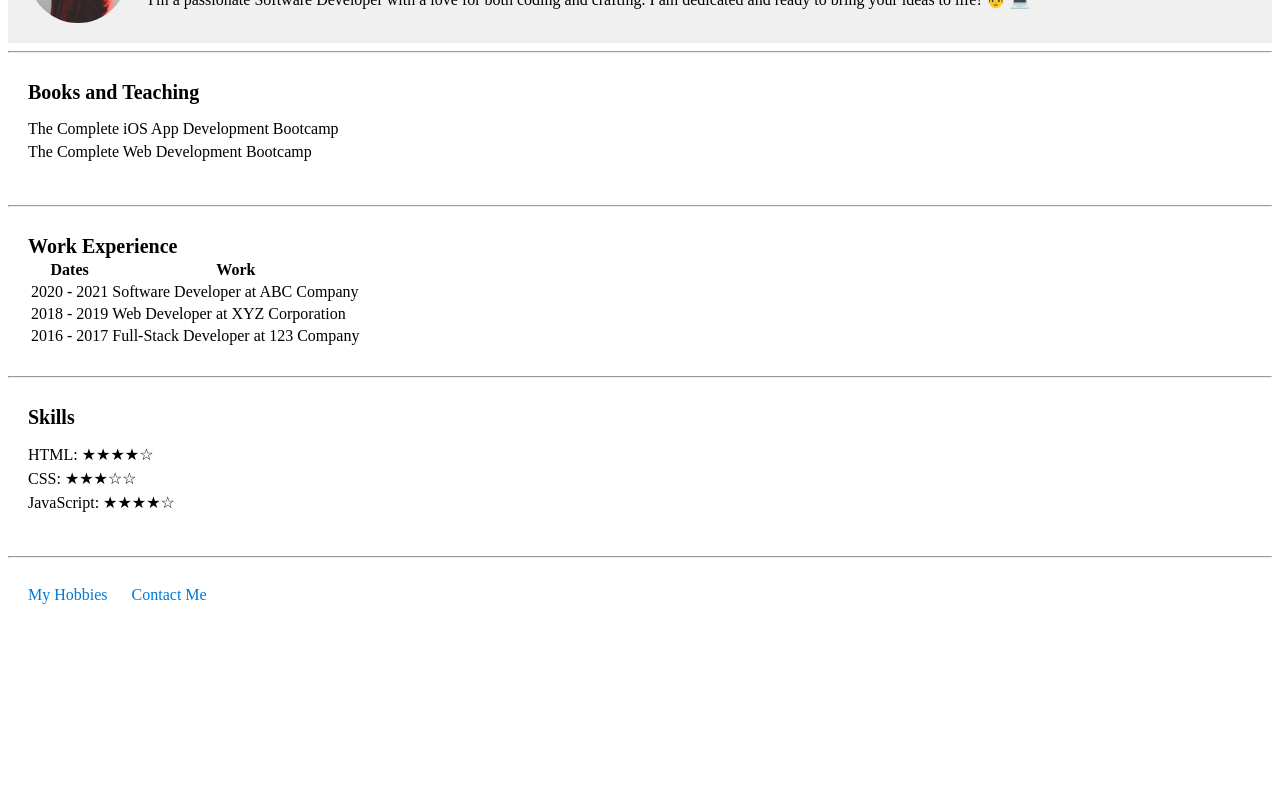
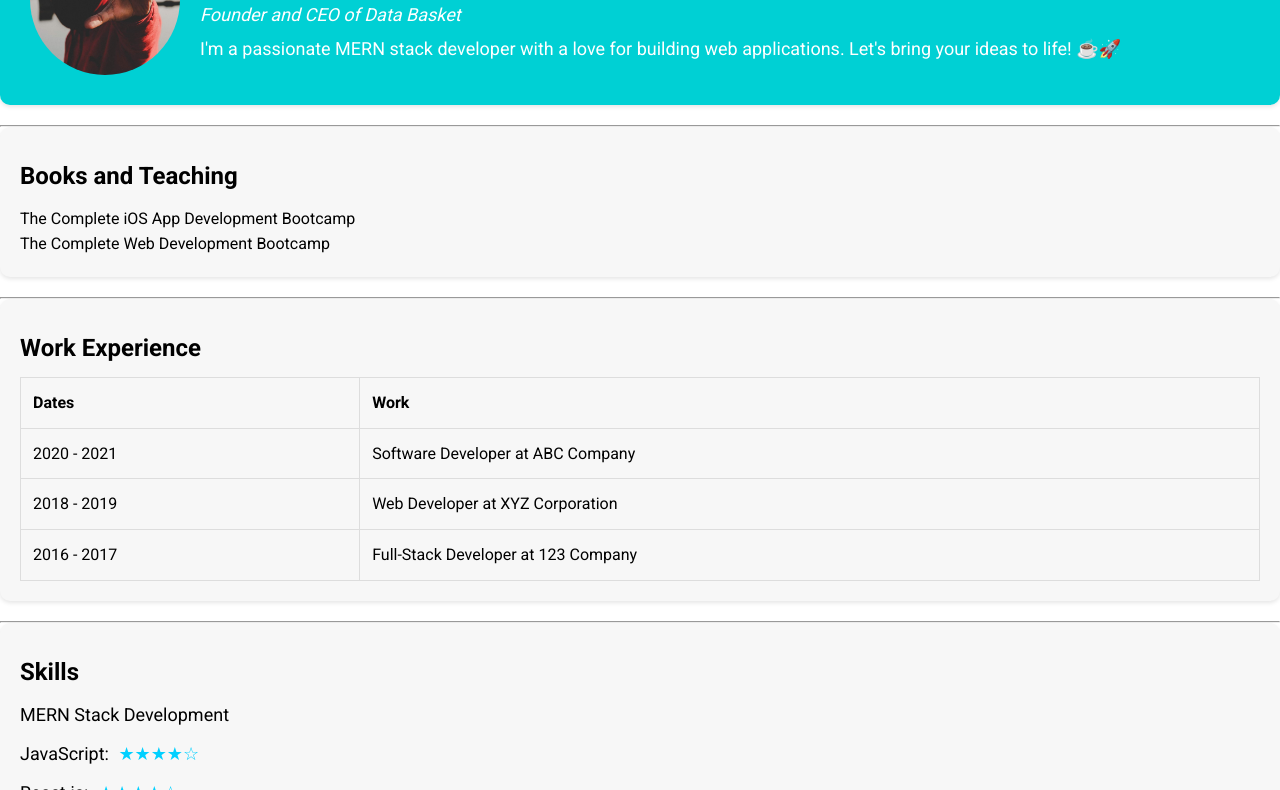
Before and after one commit to IvanKhutso/CV-Melsoft-academy, a plain HTML site: page index.html in a window 1280 px wide. Shown: the part 106-896 px from the top of the page. Before the commit the page ends 800 px from the top, so only its background shows below. Drawn offline with Linux system fonts and the light colour scheme.

Commit message:
updated cv

```diff
--- a/index.html
+++ b/index.html
@@ -3,72 +3,107 @@
 <head>
     <meta charset="UTF-8">
     <meta name="viewport" content="width=device-width, initial-scale=1.0">
-    <title>Melsoft Project</title>
+    <link rel="stylesheet" type="text/css" href="style.css">
+    <link href="https://fonts.googleapis.com/css2?family=Roboto:wght@400;700&display=swap" rel="stylesheet">
+    <title>Ivan Khutso - MERN Stack Developer</title>
 </head>
 <body>
-    <!-- Section 1 -->
-    <div style="display: flex; align-items: center; background-color: #f0f0f0; padding: 20px;">
-        <img src="pic.jpg" alt="" style="border-radius: 50%; max-width: 100px;">
-        <div style="margin-left: 20px;">
-            <h1 style="font-family: Arial, sans-serif; font-size: 24px; margin: 0;">Ivan Khutso</h1>
-            <p style="font-size: 14px; margin: 5px 0;"><i>Founder and CEO of <a href="www.databasket.tech" style="text-decoration: none; color: #0078d4;">Data Basket</a></i></p>
-            <p style="font-size: 16px; margin: 0;">I'm a passionate Software Developer with a love for both coding and crafting. I am dedicated and ready to bring your ideas to life! 👨 💻</p>
+    <!-- Section 1 - Profile -->
+    <div class="section section1">
+        <img src="pic.jpg" alt="" class="profile-image">
+        <div class="profile-info">
+            <h1>Ivan Khutso</h1>
+            <p><i>Founder and CEO of <a href="https://www.databasket.tech" class="profile-link">Data Basket</a></i></p>
+            <p>I'm a passionate MERN stack developer with a love for building web applications. Let's bring your ideas to life! ☕🚀</p>
         </div>
     </div>
 
     <hr>
 
-    <!-- Section 2 -->
-    <div style="background-color: #fff; padding: 20px;">
-        <h3 style="font-size: 20px; margin: 0;">Books and Teaching</h3>
-        <ul style="list-style-type: none; padding: 0;">
-            <li style="font-size: 16px; margin: 5px 0;">The Complete iOS App Development Bootcamp</li>
-            <li style="font-size: 16px; margin: 5px 0;">The Complete Web Development Bootcamp</li>
+    <!-- Section 2 - Books and Teaching -->
+    <div class="section">
+        <h2>Books and Teaching</h2>
+        <ul>
+            <li>The Complete iOS App Development Bootcamp</li>
+            <li>The Complete Web Development Bootcamp</li>
         </ul>
     </div>
 
     <hr>
 
-    <!-- Section 3 -->
-    <div style="background-color: #fff; padding: 20px;">
-        <h3 style="font-size: 20px; margin: 0;">Work Experience</h3>
+    <!-- Section 3 - Work Experience -->
+    <div class="section">
+        <h2>Work Experience</h2>
         <table>
             <tr>
-                <th style="font-size: 16px;">Dates</th>
-                <th style="font-size: 16px;">Work</th>
+                <th>Dates</th>
+                <th>Work</th>
             </tr>
             <tr>
-                <td style="font-size: 16px;">2020 - 2021</td>
-                <td style="font-size: 16px;">Software Developer at ABC Company</td>
+                <td>2020 - 2021</td>
+                <td>Software Developer at ABC Company</td>
             </tr>
             <tr>
-                <td style="font-size: 16px;">2018 - 2019</td>
-                <td style="font-size: 16px;">Web Developer at XYZ Corporation</td>
+                <td>2018 - 2019</td>
+                <td>Web Developer at XYZ Corporation</td>
             </tr>
             <tr>
-                <td style="font-size: 16px;">2016 - 2017</td>
-                <td style="font-size: 16px;">Full-Stack Developer at 123 Company</td>
+                <td>2016 - 2017</td>
+                <td>Full-Stack Developer at 123 Company</td>
             </tr>
         </table>
     </div>
 
     <hr>
 
-    <!-- Section 4 -->
-    <div style="background-color: #fff; padding: 20px;">
-        <h3 style="font-size: 20px; margin: 0;">Skills</h3>
-        <ul style="list-style-type: none; padding: 0;">
-            <li style="font-size: 16px; margin: 5px 0;">HTML: ★★★★☆</li>
-            <li style="font-size: 16px; margin: 5px 0;">CSS: ★★★☆☆</li>
-            <li style="font-size: 16px; margin: 5px 0;">JavaScript: ★★★★☆</li>
+    <!-- Section 4 - Skills -->
+    <div class="section">
+        <h2>Skills</h2>
+        <ul>
+            <li class="skill-item">MERN Stack Development</li>
+            <li class="skill-item">
+                JavaScript: <span class="skill-rating">★★★★☆</span>
+            </li>
+            <li class="skill-item">
+                React.js: <span class="skill-rating">★★★★☆</span>
+            </li>
+            <li class="skill-item">
+                Node.js: <span class="skill-rating">★★★★☆</span>
+            </li>
+            <li class="skill-item">
+                Express.js: <span class="skill-rating">★★★★☆</span>
+            </li>
+            <li class="skill-item">
+                MongoDB: <span class="skill-rating">★★★★☆</span>
+            </li>
+            <li class="skill-item">
+                HTML/CSS: <span class="skill-rating">★★★★☆</span>
+            </li>
         </ul>
     </div>
 
     <hr>
 
-    <!-- Section 5 -->
-    <div style="background-color: #fff; padding: 20px;">
-        <p style="font-size: 16px; margin: 0;"><a href="ivankhutso.netlify.app" style="text-decoration: none; color: #0078d4; margin-right: 20px;">My Hobbies</a> <a href="ivankhutso.netlify.app" style="text-decoration: none; color: #0078d4;">Contact Me</a></p>
+    <!-- Section 5 - Projects -->
+    <div class="section">
+        <h2>Projects</h2>
+        <p>Check out some of my notable projects:</p>
+        <ul>
+            <li><a href="https://github.com/IvanKhutso/MERN-EMI-loanCalculator" class="project-link">EMI Loan Calculator</a>: A loan management system with registration, login, payments, using Express, Node.js, MongoDB, ReactJS.</li>
+            <li><a href="https://github.com/IvanKhutso/Job-Search-React-Native-Expo-CLI" class="project-link">Job Search Mobile App</a>: React Native and Expo CLI, streamlines job search experience.</li>
+        </ul>
+    </div>
+
+    <hr>
+
+    <!-- Section 6 - Contact and Portfolio Links -->
+    <div class="section">
+        <p>Feel free to reach out:</p>
+        <p>
+            <a href="https://ivankhutso.netlify.app" class="portfolio-link">Portfolio</a>
+            <a href="https://github.com/IvanKhutso" class="github-link">GitHub</a>
+            <a href="mailto:ivankhutso@gmail.com" class="email-link">Email</a>
+        </p>
     </div>
 </body>
 </html>
--- /dev/null
+++ b/style.css
@@ -0,0 +1,107 @@
+/* Reset default margin and padding for all elements */
+* {
+    margin: 0;
+    padding: 0;
+    box-sizing: border-box;
+}
+
+/* Global styles for headings and paragraphs */
+body {
+    font-family: 'Roboto', sans-serif;
+    font-size: 16px;
+    line-height: 1.6;
+}
+
+h1, h2 {
+    font-family: 'Roboto', sans-serif;
+    font-weight: bold;
+}
+
+h1 {
+    font-size: 32px;
+    margin: 10px 0;
+}
+
+h2 {
+    font-size: 24px;
+    margin: 10px 0;
+}
+
+p {
+    font-size: 18px;
+    margin: 5px 0;
+}
+
+/* Section styles */
+.section {
+    padding: 20px;
+    border-radius: 10px;
+    box-shadow: 0 2px 4px rgba(0, 0, 0, 0.1);
+    background-color: #f7f7f7;
+    margin-bottom: 20px;
+}
+
+/* Profile section */
+.section1 {
+    display: flex;
+    align-items: center;
+    background-color: #00d0d4;
+    color: #fff;
+    padding: 30px;
+    border-radius: 10px;
+    box-shadow: 0 2px 4px rgba(0, 0, 0, 0.1);
+}
+
+.profile-image {
+    border-radius: 50%;
+    max-width: 150px;
+}
+
+.profile-info {
+    margin-left: 20px;
+}
+
+.profile-link {
+    text-decoration: none;
+    color: #fff;
+}
+
+/* List styles */
+ul {
+    list-style-type: none;
+    padding: 0;
+}
+
+/* Skill list items */
+.skill-item {
+    font-size: 18px;
+    margin: 10px 0;
+}
+
+/* Skill rating styles */
+.skill-rating {
+    font-size: 18px;
+    margin-left: 5px;
+    color: hsl(191, 100%, 50%);
+}
+
+/* Table styles */
+table {
+    width: 100%;
+    border-collapse: collapse;
+    margin-top: 10px;
+}
+
+table th, table td {
+    padding: 12px;
+    border: 1px solid #ddd;
+    text-align: left;
+    font-size: 16px;
+}
+
+/* Links */
+a {
+    text-decoration: none;
+    color: #0078d4;
+    margin-right: 20px;
+}
```
Also changed, not shown: 1 other file.
